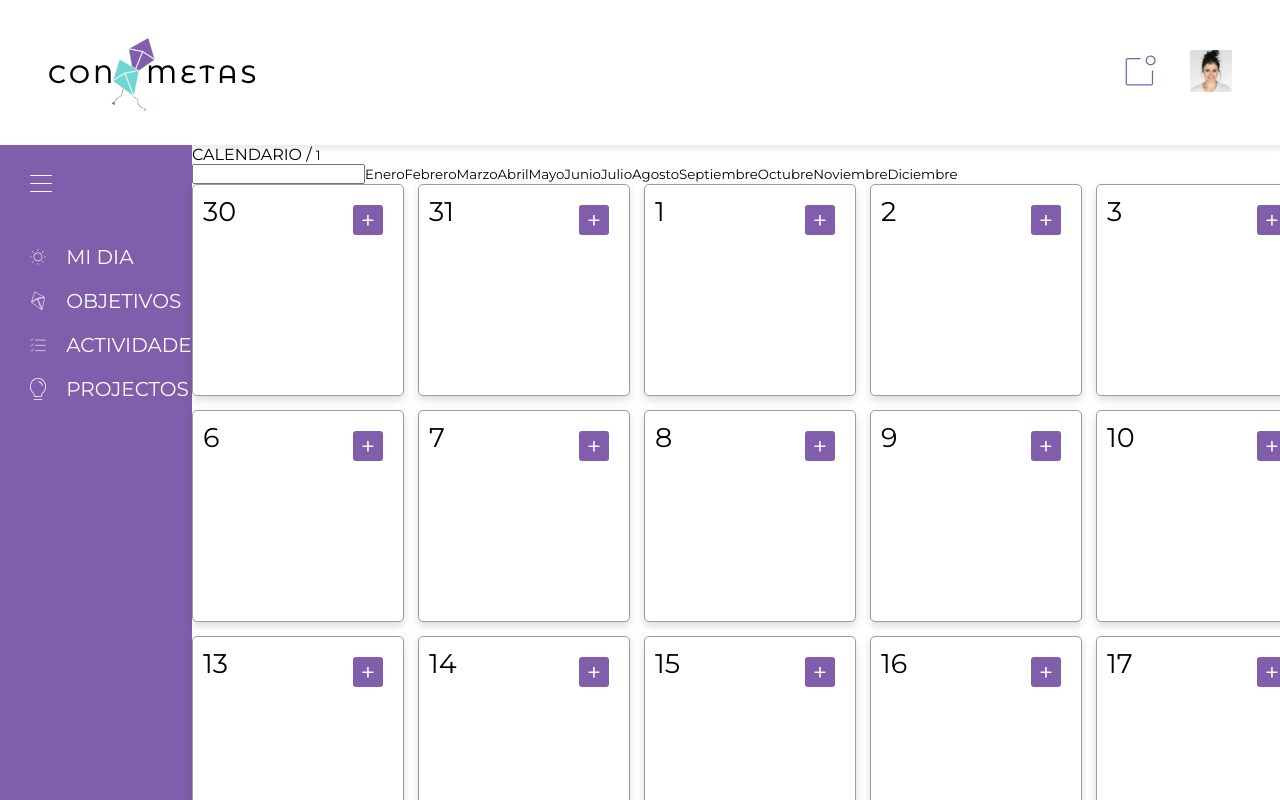
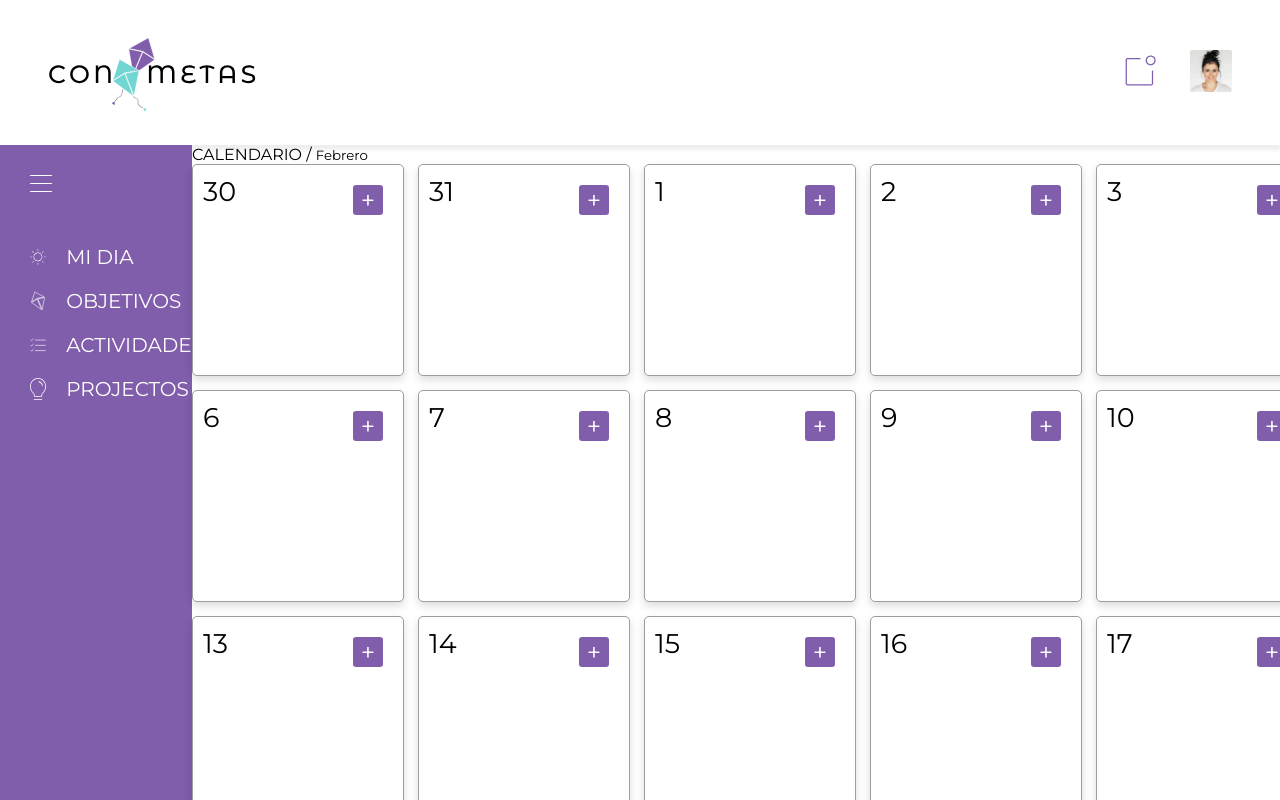
Before and after one commit to luciamouriz/conmetas, a React (Vite) app: page / in a window 1280 px wide. Shown: the top 800 px of the page. Built offline with nearby package versions, Linux system fonts and the light colour scheme.

Commit message:
Accion de UIDate - botones

```diff
--- a/index.html
+++ b/index.html
@@ -4,7 +4,7 @@
     <meta charset="UTF-8" />
     <link rel="icon" type="image/svg+xml" href="/vite.svg" />
     <meta name="viewport" content="width=device-width, initial-scale=1.0" />
-    <title>Vite + React</title>
+    <title>Con Metas</title>
   </head>
   <body>
     <div id="root"></div>
--- a/src/components/UIDate/UIDate.jsx
+++ b/src/components/UIDate/UIDate.jsx
@@ -1,18 +1,20 @@
-import { useRef, useState } from "react"
+import { useState } from "react"
 import { Calendar } from "../calendar/grid/Calendar"
 
+export const UIDate = () => {
 
-export const UIDate = () => {
 
   let today = new Date();
   let monthToday = today.getMonth();
   let yearToday = today.getFullYear();
+  const months = ['Enero', 'Febrero', 'Marzo', 'Abril', 'Mayo', 'Junio', 'Julio', 'Agosto', 'Septiembre', 'Octubre', 'Noviembre', 'Diciembre'];
 
 
-  const [showComponent, setShowComponent] = useState(false);
+  const [showCalendar, setShowCalendar] = useState(false);
+  const [showUIDate, setShowUIDate] = useState(false);
   const [inputValue, setInputValue] = useState([]);
   const [id, setID] = useState('');
-  const myInput = useRef(null);
+
 
   const handleInputChange = event => {
     setInputValue(event.target.value);
@@ -21,36 +23,36 @@ export const UIDate = () => {
   const handleClickMonth = event => {
     /* Array.from(document.getElementsByTagName('button')).map(elem => elem.classList.remove('active'))
     event.currentTarget.classList.add('active'); */
-    setID(event.currentTarget.id)
-    setShowComponent(true)
+
+    if (inputValue.length === 0) {
+      alert("falta el año")
+    } else {
+      setID(event.currentTarget.id)
+      setShowCalendar(true)
+      setShowUIDate(false)
+    }
   }
 
-  const getMonthText = () =>{
+  const handleClickUIDate = event => {
+    setShowUIDate(true)
+  }
 
-  }
 
   return (
     <>
-      <p>CALENDARIO / <button>{(id != "")  ? `${id}` : `${monthToday}`}</button></p>
-      <div className="uidate-wrapper" >
-        <input type="text" value={inputValue} onChange={handleInputChange} />
-        <button id={0} onClick={handleClickMonth}>Enero</button>
-        <button id={1} onClick={handleClickMonth}>Febrero</button>
-        <button id={2} onClick={handleClickMonth}>Marzo</button>
-        <button id={3} onClick={handleClickMonth}>Abril</button>
-        <button id={4} onClick={handleClickMonth}>Mayo</button>
-        <button id={5} onClick={handleClickMonth}>Junio</button>
-        <button id={6} onClick={handleClickMonth}>Julio</button>
-        <button id={7} onClick={handleClickMonth}>Agosto</button>
-        <button id={8} onClick={handleClickMonth}>Septiembre</button>
-        <button id={9} onClick={handleClickMonth}>Octubre</button>
-        <button id={10} onClick={handleClickMonth}>Noviembre</button>
-        <button id={11} onClick={handleClickMonth}>Diciembre</button>
-        {showComponent == false && <Calendar month={monthToday} year={yearToday} />}
-        {showComponent && <Calendar month={id} year={inputValue} />}
-      </div>
+      <p>CALENDARIO / <button onClick={handleClickUIDate}>{id != "" ? months[id] : months[monthToday]}</button></p>
 
+      {showUIDate &&
+        <div className="uidate-wrapper">
+          <input type="text" value={inputValue} onChange={handleInputChange} />
+          {months.map((month, index) => (
+            <button id={index} onClick={handleClickMonth}>{month}</button>
+          ))}
 
+        </div>
+      }
+
+      {showCalendar == true && inputValue != "" ? <Calendar month={id} year={inputValue} /> : <Calendar month={monthToday} year={yearToday} />}
     </>
 
   )
```
